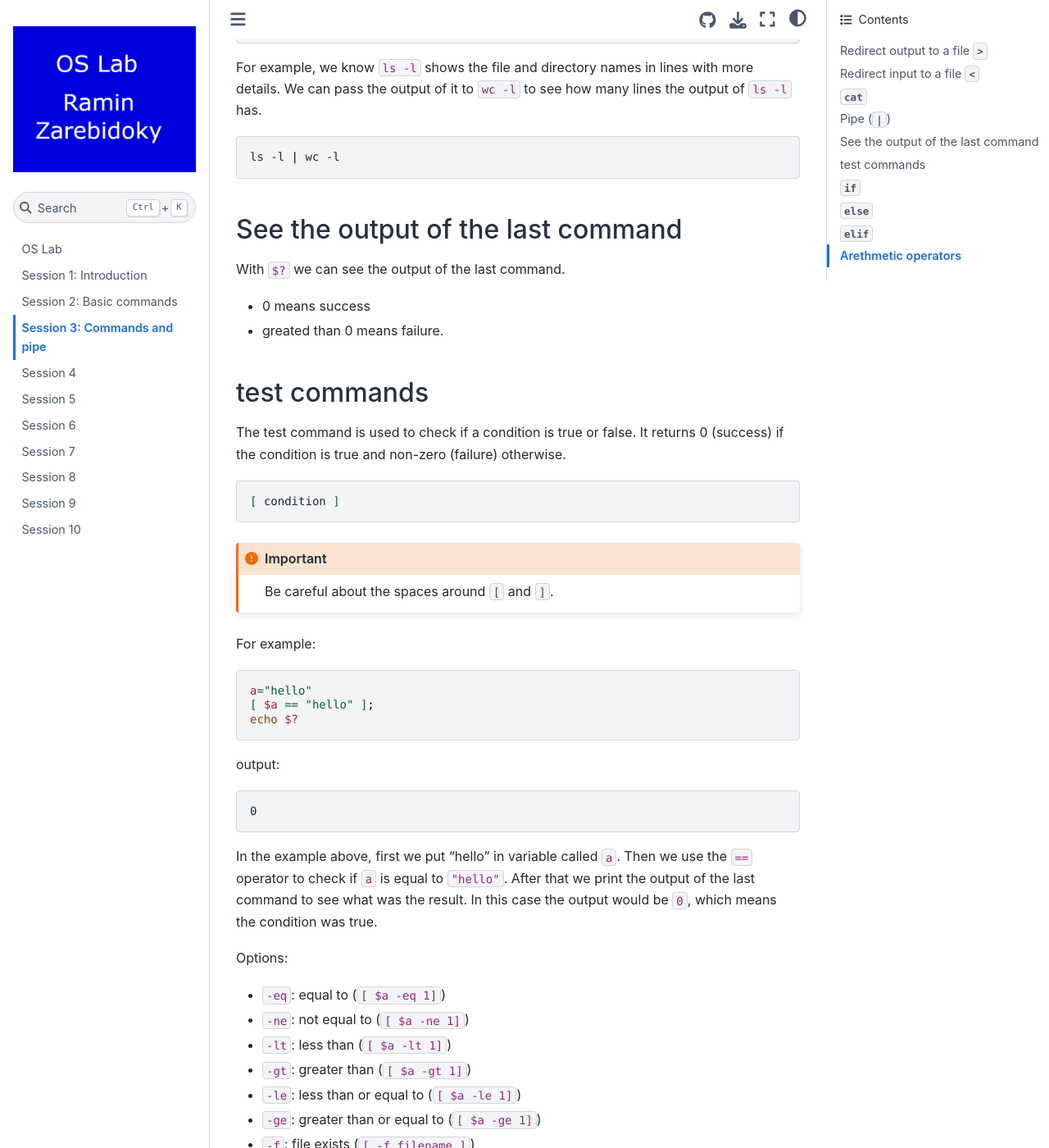
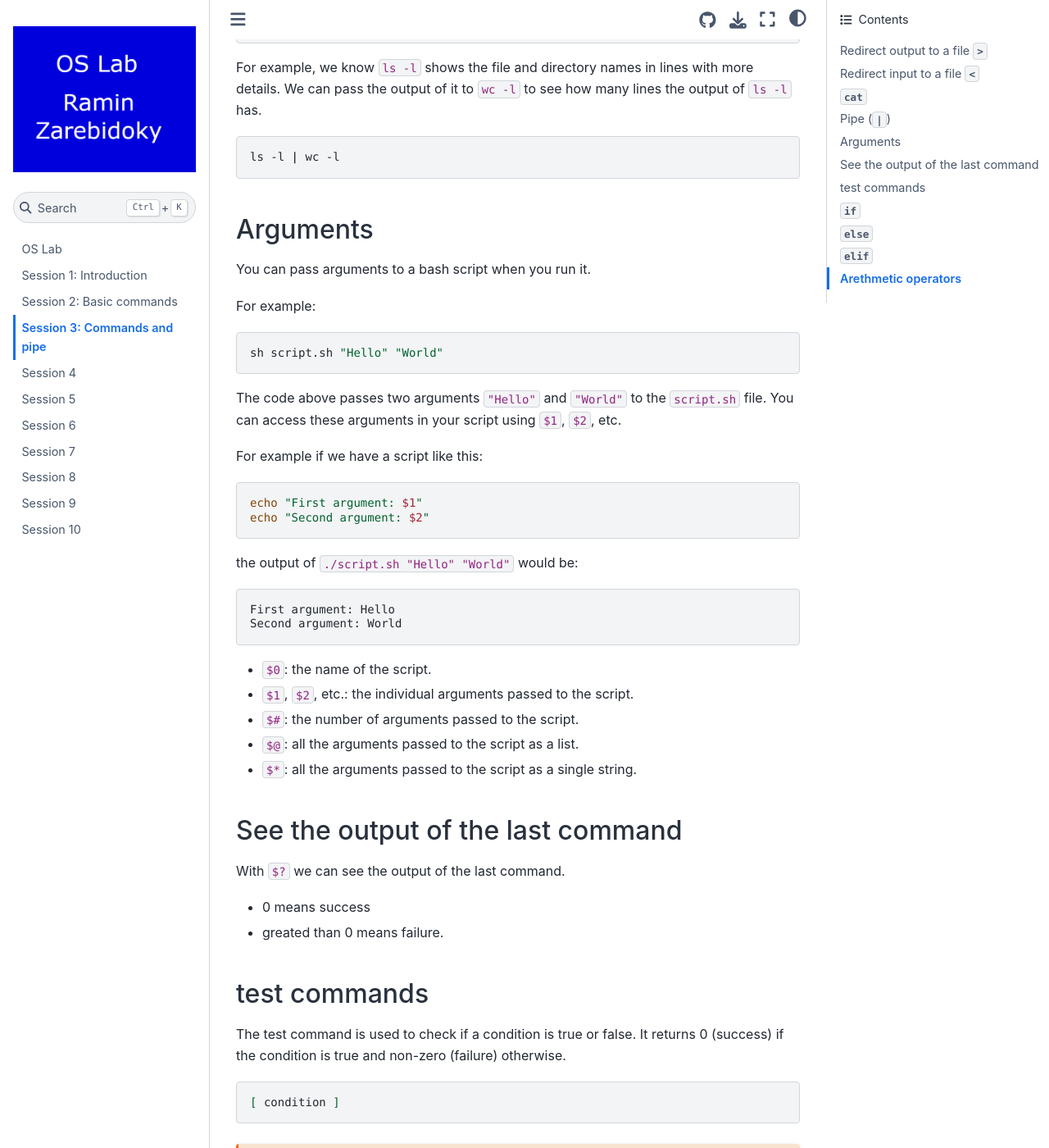
Before and after one commit to LiterallyTheOne/os_lab, a Jupyter Book: the page built from docs/session_3.md, in a window 1280 px wide and 1400 px high, scrolled down 1725 px. Shown: the whole window at 82% size. Built offline with Jupyter Book 1.0.4 settings and Sphinx 7.4.7 and the Sphinx Book theme 1.1.4, drawn with Linux system fonts in a browser that asks for light colours.

Commit message:
Add arguments to session_3

````diff
--- a/docs/session_3.md
+++ b/docs/session_3.md
@@ -91,6 +91,39 @@ the output of `ls -l` has.
 ```shell
 ls -l | wc -l
 ```
+
+## Arguments
+
+You can pass arguments to a bash script when you run it.
+
+For example:
+
+```shell
+sh script.sh "Hello" "World"
+```
+
+The code above passes two arguments `"Hello"` and `"World"` to the `script.sh` file.
+You can access these arguments in your script using `$1`, `$2`, etc.
+
+For example if we have a script like this:
+
+```shell
+echo "First argument: $1"
+echo "Second argument: $2"
+```
+
+the output of `./script.sh "Hello" "World"` would be:
+
+```text
+First argument: Hello
+Second argument: World
+```
+
+* `$0`: the name of the script.
+* `$1`, `$2`, etc.: the individual arguments passed to the script.
+* `$#`: the number of arguments passed to the script.
+* `$@`: all the arguments passed to the script as a list.
+* `$*`: all the arguments passed to the script as a single string.
 
 ## See the output of the last command
 
````
